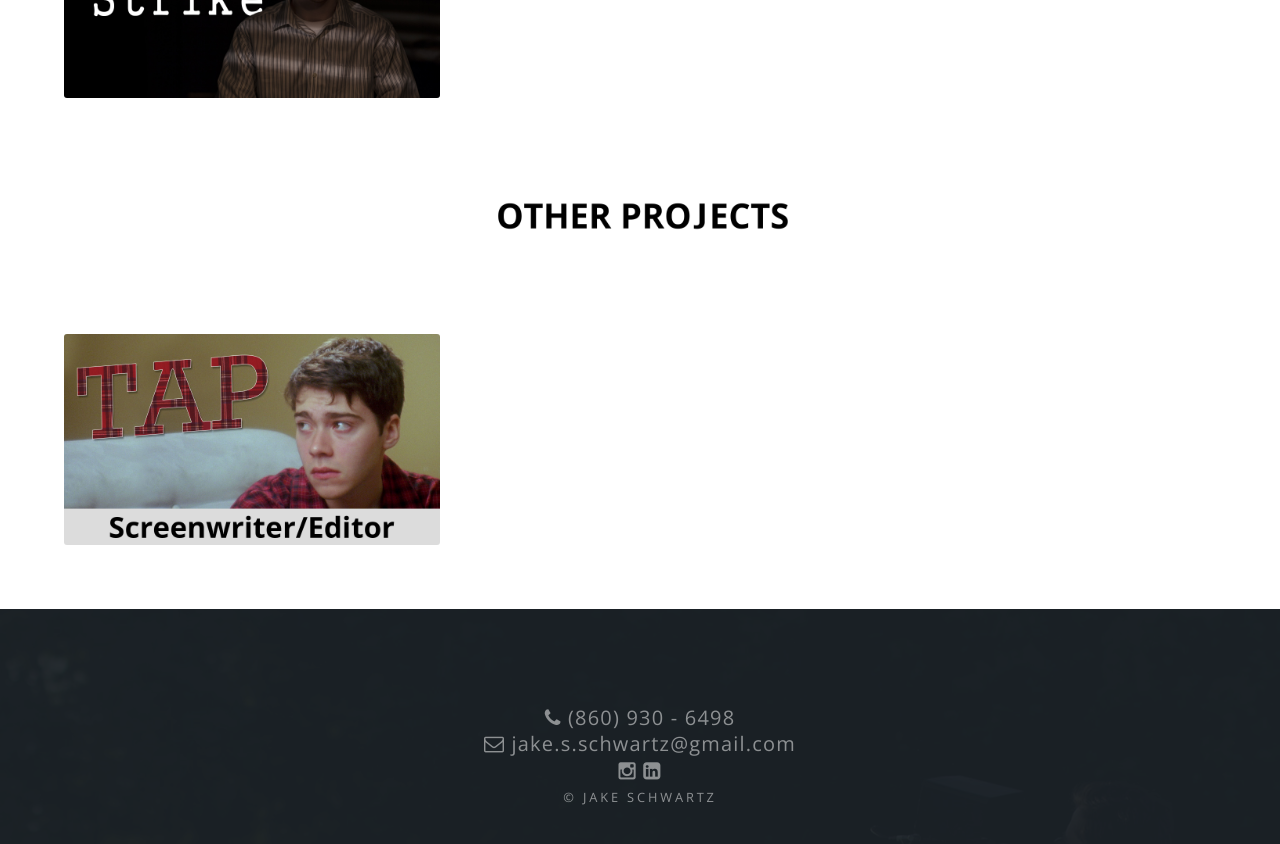
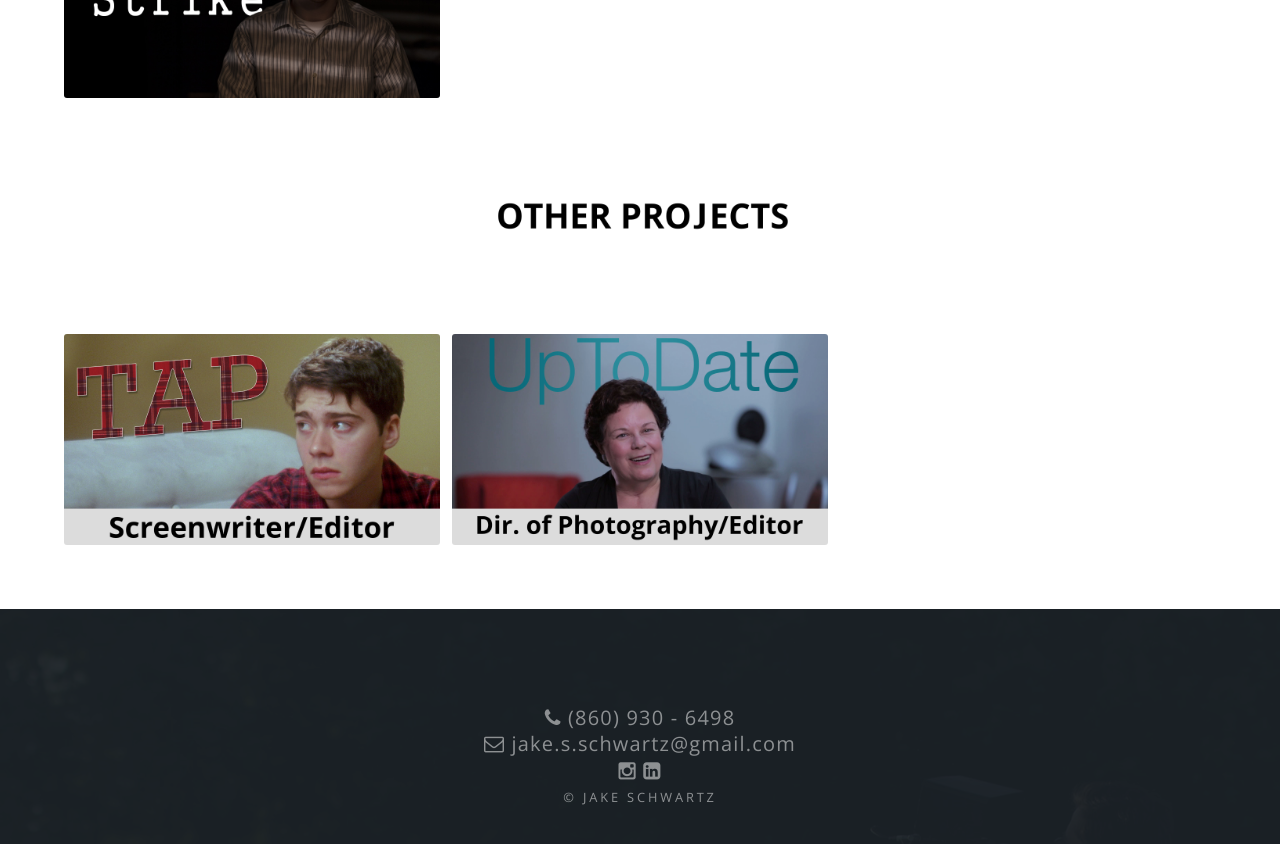
Before and after one commit to eturk/schwartzjake.com, a Jekyll site: the page built from films.markdown, in a window 1280 px wide and 900 px high, scrolled down 1380 px. Shown: the top 844 px of the window. Built offline with Jekyll 4.4.1, drawn with Linux system fonts in a browser that asks for light colours.

Commit message:
Updated Films

```diff
--- a/films.markdown
+++ b/films.markdown
@@ -26,4 +26,6 @@ media:
   thumbnail_image: "/uploads/WhiteImage.jpg"
 - media_url: https://vimeo.com/171315429
   thumbnail_image: "/uploads/Tap_Thumbnail.jpg"
+- media_url: https://www.youtube.com/watch?v=_ytOaa6Ly_I&list=PLUFrANrSf4xvsr46Yy2svaaCH0p6bo-u7&index=19
+  thumbnail_image: "/uploads/UpToDate_Thumbnail.jpg"
 ---
```
